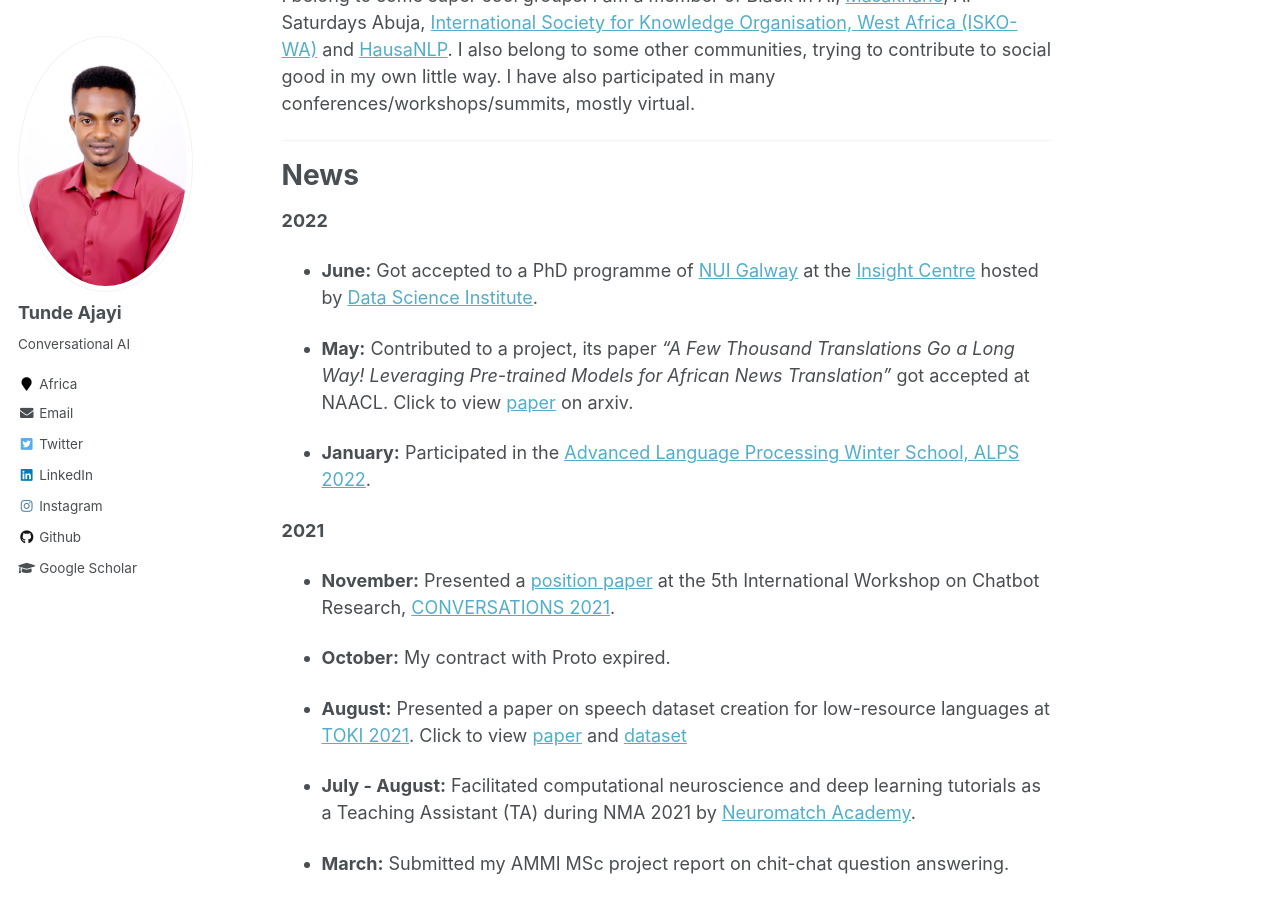
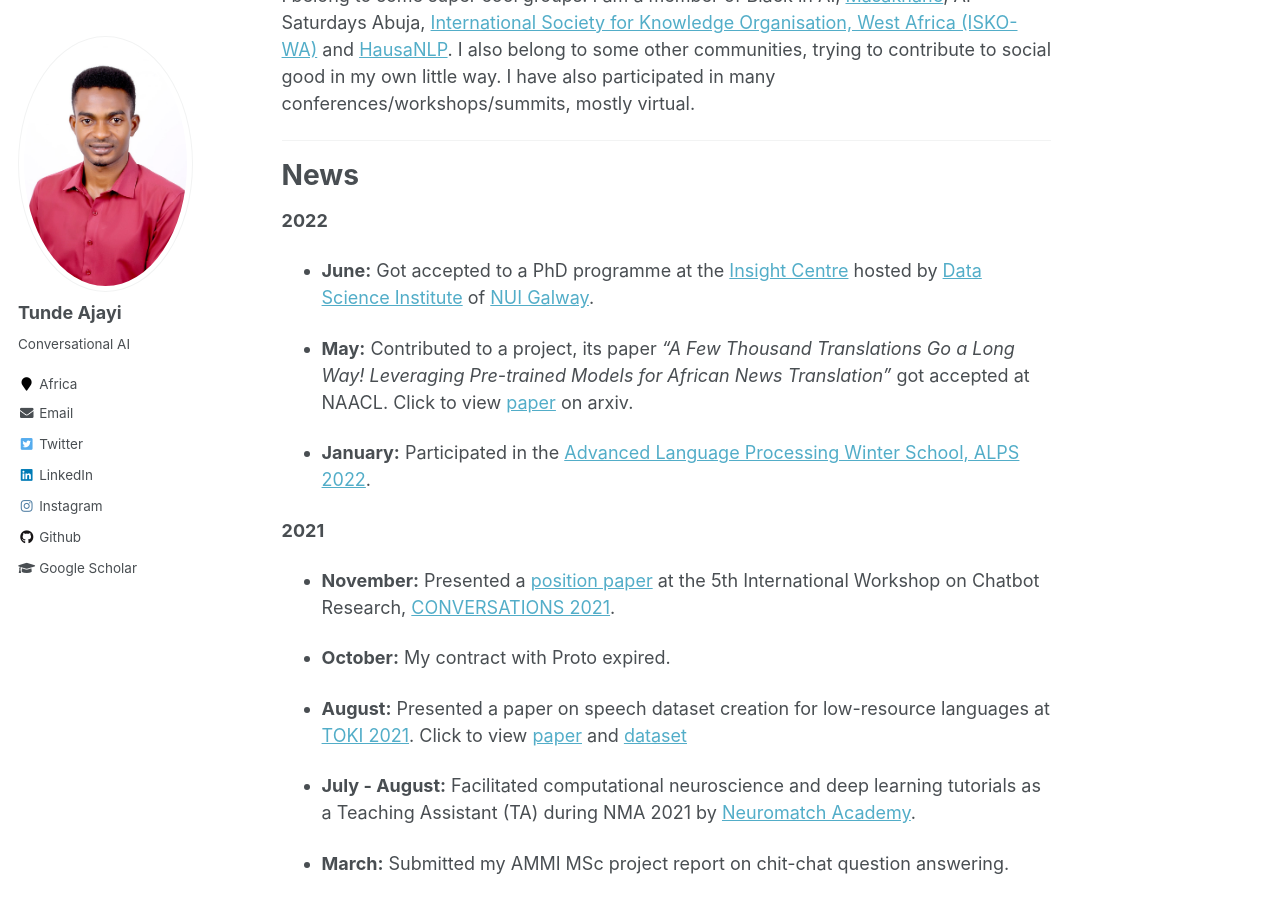
Before and after one commit to tundeajayi/tundeajayi.github.io, a Jekyll site: the page built from _pages/about.md, in a window 1280 px wide and 900 px high, scrolled down 716 px. Built offline with Jekyll 4.4.1, drawn with Linux system fonts in a browser that asks for light colours.

Commit message:
edit news

```diff
--- a/_pages/about.md
+++ b/_pages/about.md
@@ -60,7 +60,7 @@ News
 
 **2022**
 
-* **June:** Got accepted to a PhD programme of [NUI Galway](https://www.nuigalway.ie/) at the [Insight Centre](https://www.insight-centre.org/) hosted by [Data Science Institute](https://dsi.nuigalway.ie/).
+* **June:** Got accepted to a PhD programme at the [Insight Centre](https://www.insight-centre.org/) hosted by [Data Science Institute](https://dsi.nuigalway.ie/) of [NUI Galway](https://www.nuigalway.ie/).
 
 * **May:** Contributed to a project, its paper *"A Few Thousand Translations Go a Long Way! Leveraging Pre-trained Models for African News Translation"* got accepted at NAACL. Click to view [paper](https://arxiv.org/abs/2205.02022) on arxiv.
 
```
